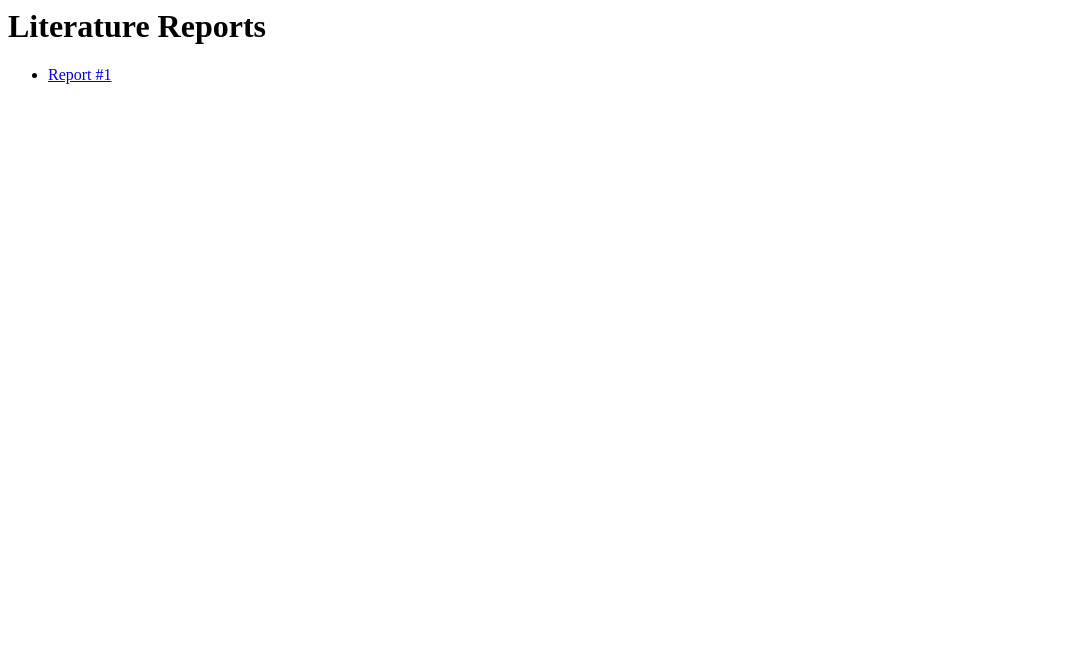
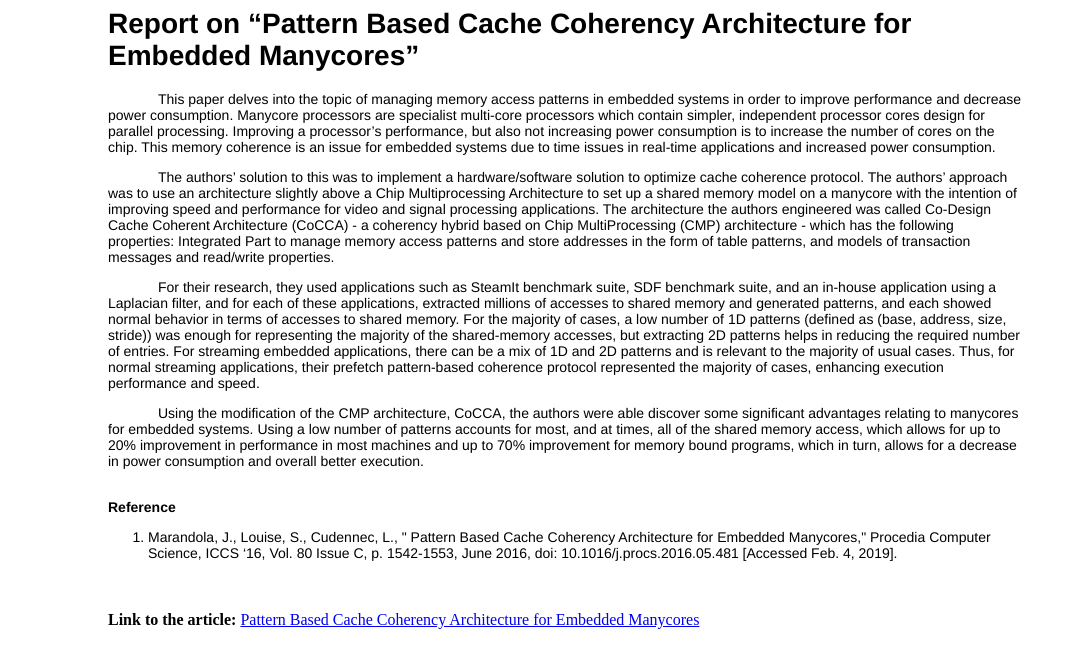
Before and after one commit to jeremymhenry/jeremymhenry.github.io, a plain HTML site: page report/index.html in a window 1280 px wide. Shown: the whole page, without its empty margins (0-1076 px from the left). Drawn offline with Linux system fonts and the light colour scheme.

Commit message:
Update index.html

```diff
--- a/report/index.html
+++ b/report/index.html
@@ -1,12 +1,43 @@
-<div class="container">
-
-  		<div class="report">
-			<h1>Literature Reports</h1>
-
-			<ul class="contacts">
-				<li><a href="/report/2-5-2019">Report #1</a></li>
-				</ul>
-		</div>
+<html>
+	<head>
+	<style>
+		.report1 {
+		   font-family: "Helvetica";
+		   font-size: 14px;
+		   margin-left: 100px;
+		   margin-right: 250px;
+		}
+		p {
+		   text-indent: 50px;
+		}
+		.link {
+		   margin-left: 100px;
+		   margin-right: 250px;
+		   margin-top: 50px;
+		}
 
 
-</div>
+	</style>
+	</head>
+	<div class="container">
+
+			<div class="report1">
+				<h1>Report on “Pattern Based Cache Coherency Architecture for Embedded Manycores”</h1>
+				<p>This paper delves into the topic of managing memory access patterns in embedded systems in order to improve performance and decrease power consumption. Manycore processors are specialist multi-core processors which contain simpler, independent processor cores design for parallel processing. Improving a processor’s performance, but also not increasing power consumption is to increase the number of cores on the chip. This memory coherence is an issue for embedded systems due to time issues in real-time applications and increased power consumption.  </p>
+				<p>The authors’ solution to this was to implement a hardware/software solution to optimize cache coherence protocol. The authors’ approach was to use an architecture slightly above a Chip Multiprocessing Architecture to set up a shared memory model on a manycore with the intention of improving speed and performance for video and signal processing applications. The architecture the authors engineered was called Co-Design Cache Coherent Architecture (CoCCA) - a coherency hybrid based on Chip MultiProcessing (CMP) architecture - which has the following properties: Integrated Part to manage memory access patterns and store addresses in the form of table patterns, and models of transaction messages and read/write properties.</p>
+				<p>For their research, they used applications such as SteamIt benchmark suite, SDF benchmark suite, and an in-house application using a Laplacian filter, and for each of these applications, extracted millions of accesses to shared memory and generated patterns, and each showed normal behavior in terms of accesses to shared memory. For the majority of cases, a low number of 1D patterns (defined as (base, address, size, stride)) was enough for representing the majority of the shared-memory accesses, but extracting 2D patterns helps in reducing the required number of entries. For streaming embedded applications, there can be a mix of 1D and 2D patterns and is relevant to the majority of usual cases. Thus, for normal streaming applications, their prefetch pattern-based coherence protocol represented the majority of cases, enhancing execution performance and speed.</p>
+				<p>Using the modification of the CMP architecture, CoCCA, the authors were able discover some significant advantages relating to manycores for embedded systems. Using a low number of patterns accounts for most, and at times, all of the shared memory access, which allows for up to 20% improvement in performance in most machines and up to 70% improvement for memory bound programs, which in turn, allows for a decrease in power consumption and overall better execution. </p>
+				<br/>
+
+				<strong> Reference</strong>
+				<ol>
+					<li>Marandola, J., Louise, S., Cudennec, L., " Pattern Based Cache Coherency Architecture for Embedded Manycores," Procedia Computer Science, ICCS ‘16, Vol. 80 Issue C, p. 1542-1553, June 2016, doi: 10.1016/j.procs.2016.05.481 [Accessed Feb. 4, 2019].</li>
+				</ol>
+			</div>
+
+	</div>
+	<div class="link">
+    		<span><strong>Link to the article: </strong><a href="https://www.sciencedirect.com/science/article/pii/S1877050916309668">Pattern Based Cache Coherency Architecture for Embedded Manycores</a></span>
+
+  	</div>
+</html>
```
